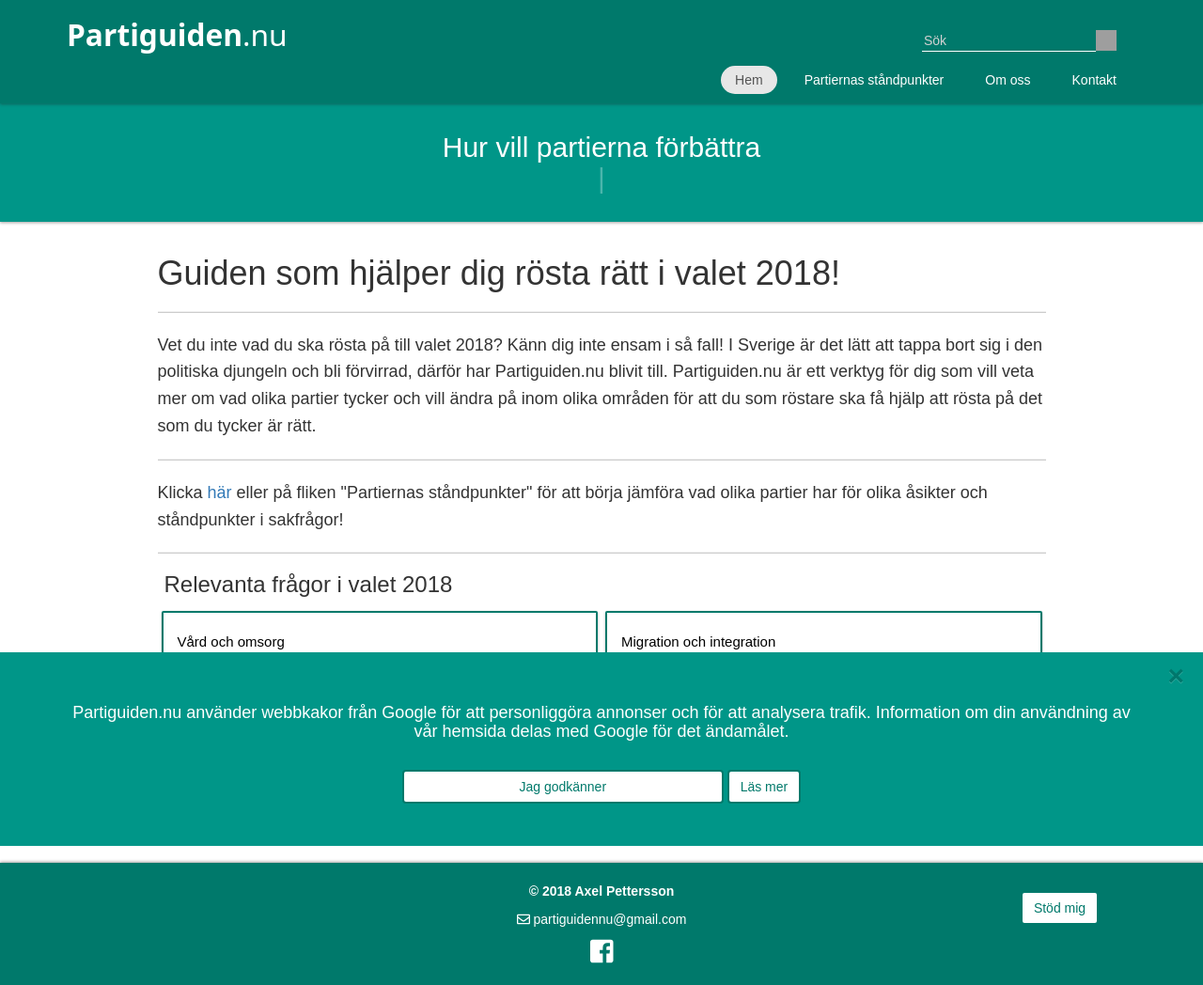
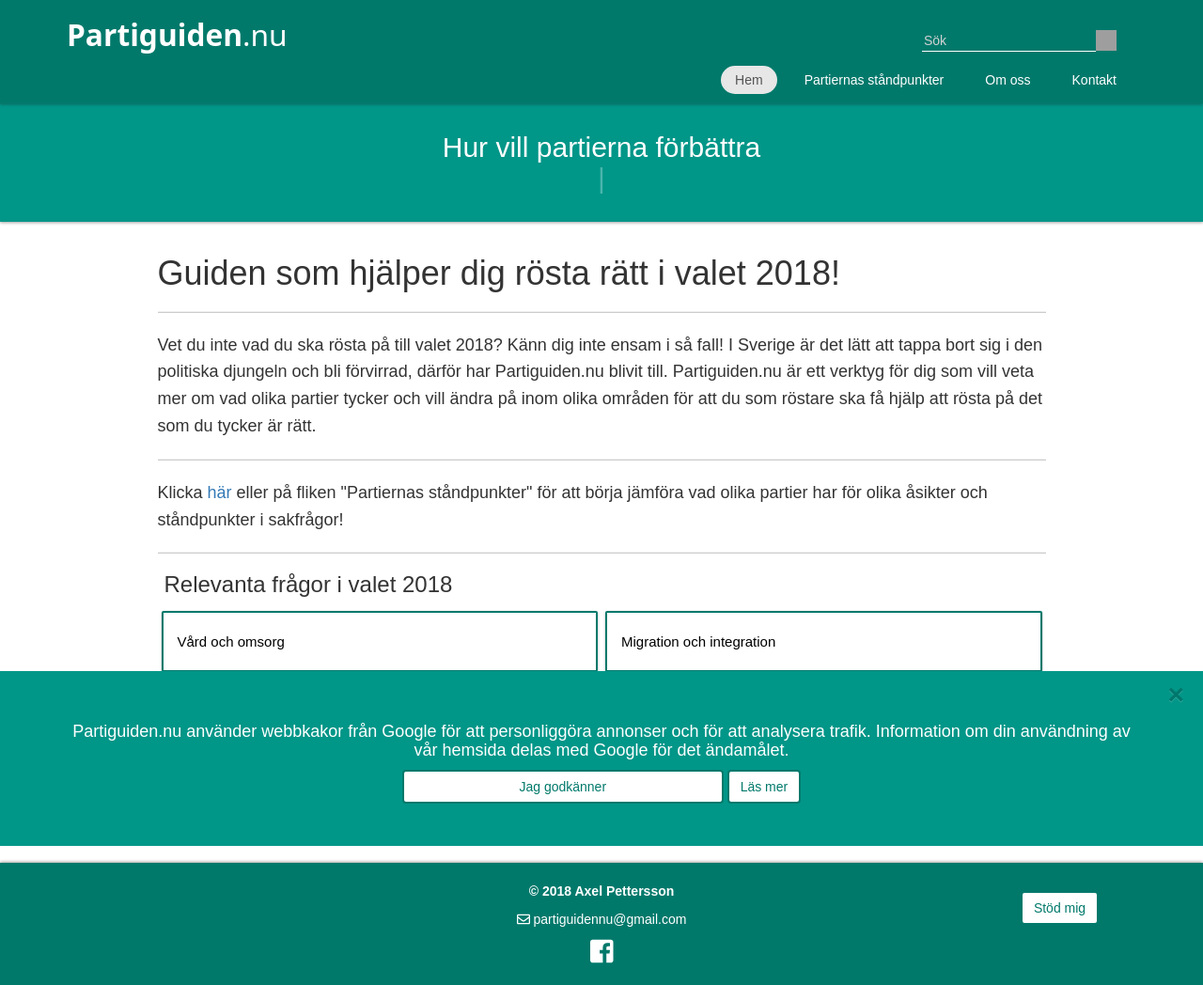
Before and after one commit to Ackuq/partiguiden.nu, a Jekyll site: the page built from index.md, in a window 1280 px wide. Shown: the whole page at 94% size. Built offline with Jekyll 4.4.1, drawn with Linux system fonts in a browser that asks for light colours; some web fonts are replaced; grey boxes are pictures that could not be loaded.

Commit message:
Cookie banner update

```diff
--- a/_sass/_cookies.scss
+++ b/_sass/_cookies.scss
@@ -6,12 +6,8 @@
     background: #009688;
     overflow: hidden;
     z-index: 1000;
-    padding: 10px;
     bottom:0;
     padding: 2.5rem 0;
-}
-.cookie-text{
-    padding-bottom: 2rem;
 }
 .cookies-button{
     background: #fff;
@@ -52,7 +48,13 @@
         width: 90%;
     }
     .read-more{
-        margin-top: 20px;
+        margin-top: 10px;
         width: 40%;
     }
+    .bannerClose{
+        margin-top: -5px !important;
+    }
+    .cookie-text{
+        font-size: 15px;
+    }
 }
```
